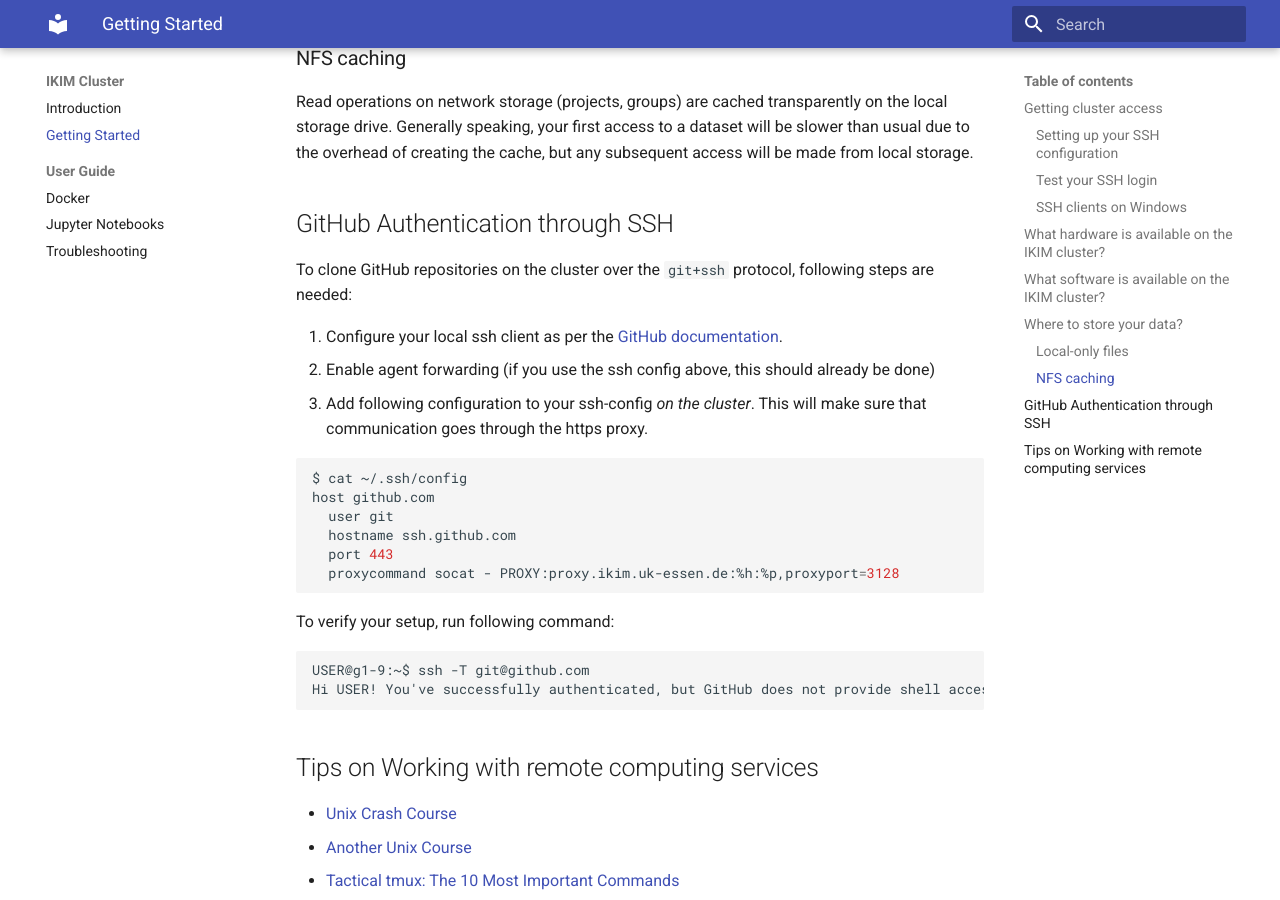
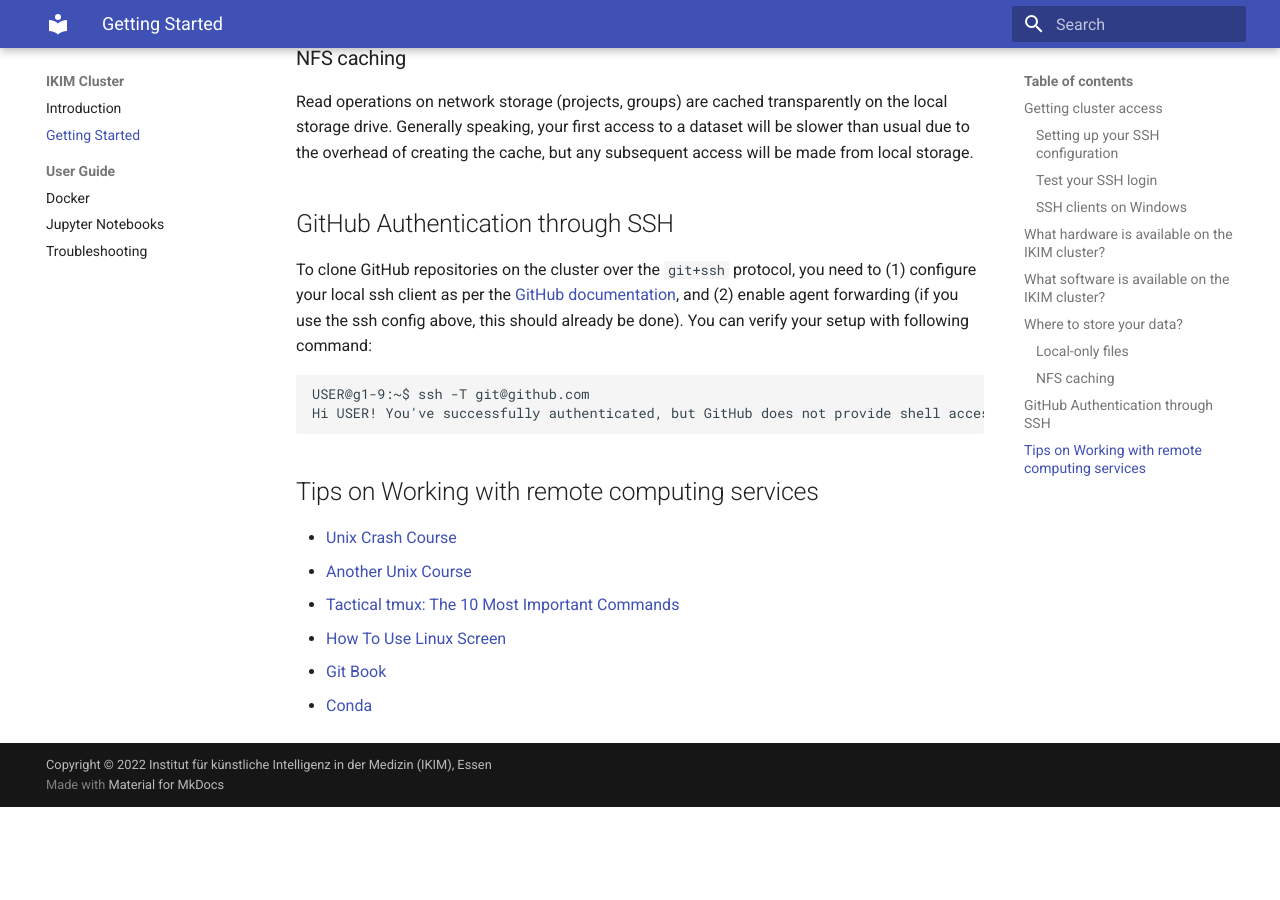
Before and after one commit to IKIM-Essen/ClusterDocs, an MkDocs documentation site: the page built from docs/getting-started.md, in a window 1280 px wide and 900 px high, scrolled down 4206 px. Built offline with MkDocs 1.6.1 and Material for MkDocs 9.7.7, drawn with Linux system fonts in a browser that asks for light colours; after the commit the page ends 5013 px from its top, so only the background shows below that.

Commit message:
Remove ssh-configuration as there is an ansible role for it

````diff
--- a/docs/getting-started.md
+++ b/docs/getting-started.md
@@ -183,22 +183,7 @@
 
 ## GitHub Authentication through SSH
 
-To clone GitHub repositories on the cluster over the `git+ssh` protocol, following steps are needed:
-
-1. Configure your local ssh client as per the [GitHub documentation](https://docs.github.com/en/authentication/connecting-to-github-with-ssh).
-2. Enable agent forwarding (if you use the ssh config above, this should already be done)
-3. Add following configuration to your ssh-config _on the cluster_. This will make sure that communication goes through the https proxy.
-
-   ```sh
-   $ cat ~/.ssh/config
-   host github.com
-     user git
-     hostname ssh.github.com
-     port 443
-     proxycommand socat - PROXY:proxy.ikim.uk-essen.de:%h:%p,proxyport=3128
-   ```
-
-To verify your setup, run following command:
+To clone GitHub repositories on the cluster over the `git+ssh` protocol, you need to (1) configure your local ssh client as per the [GitHub documentation](https://docs.github.com/en/authentication/connecting-to-github-with-ssh), and (2) enable agent forwarding (if you use the ssh config above, this should already be done). You can verify your setup with following command:
 
 ```sh
 USER@g1-9:~$ ssh -T git@github.com
````
